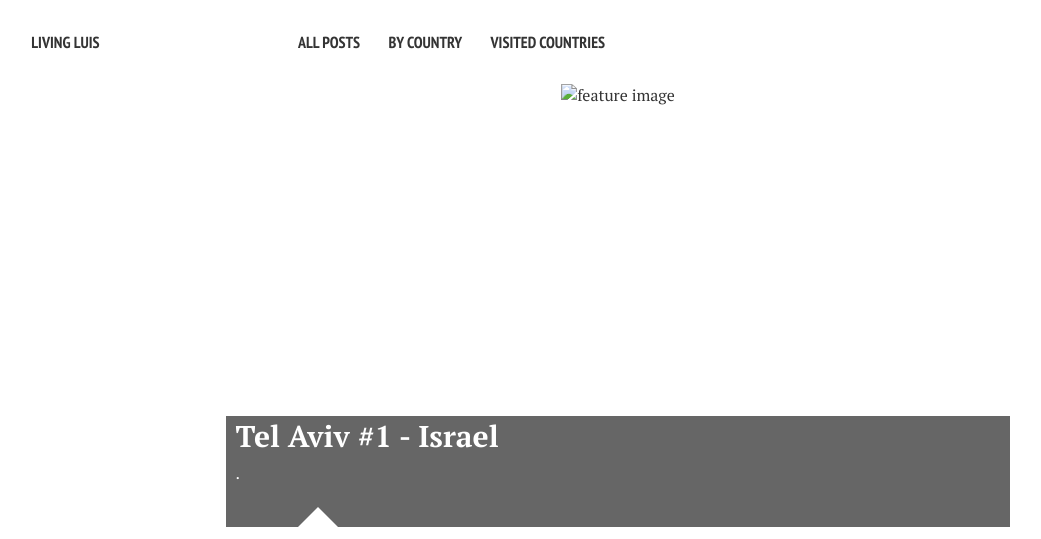
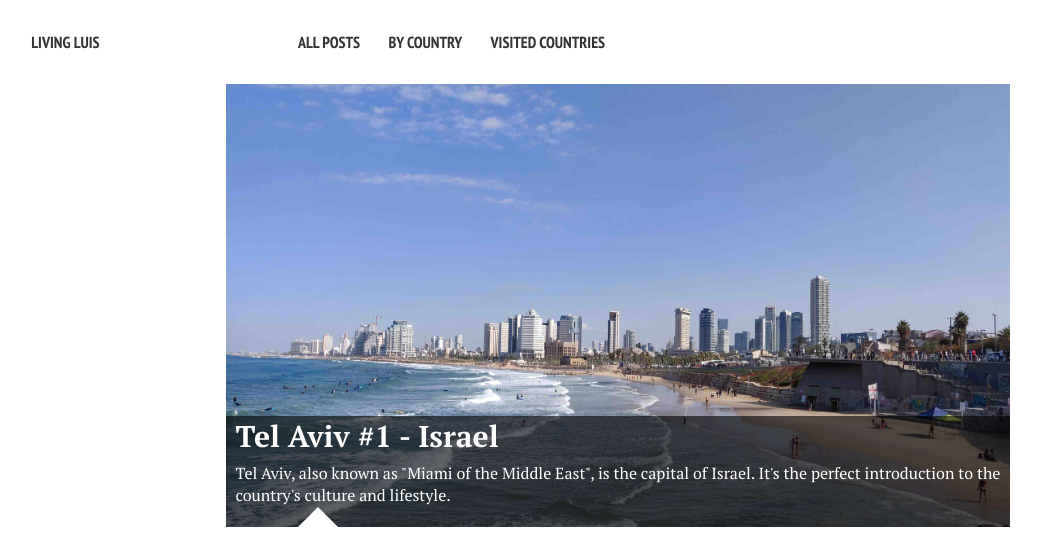
Before and after one commit to luiscspinho/luiscspinho.github.io, a Jekyll site: the page built from index.md, in a window 1280 px wide. Shown: the top 539 px of the page, without its empty margins (22-1063 px from the left). Built offline with Jekyll 4.4.1, drawn with Linux system fonts in a browser that asks for light colours; nearby versions of some CDN libraries; grey boxes are pictures that could not be loaded.

```diff
--- a/_posts/2019-05-20-TelAviv.md
+++ b/_posts/2019-05-20-TelAviv.md
@@ -3,16 +3,16 @@ layout: post
 title: "Tel Aviv #1 - Israel"
 author: luis
 modified:
-excerpt: "."
+excerpt: "Tel Aviv, also known as \"Miami of the Middle East\", is the capital of Israel. It's the perfect introduction to the country's culture and lifestyle."
 tags: [Israel, travel, backpacking, budget, middle east]
 idPost: 52
 image:
   feature: telaviv.JPG
 ---
 
-Tel Aviv is the capital and second largest city in Israel after Jerusalem. It's official name is <b>Tel Aviv-Yafo</b>, and reflects the fact that the city has absorbed the ancient port city of Yafo. It is also the most liberal city of Israel and one of the most gay friendly in the world.
+Tel Aviv is the capital and the second largest city in Israel after Jerusalem. Its official name is <b>Tel Aviv-Yafo</b>, and reflects the fact that the city has absorbed the ancient port city of Yafo. It is also the most liberal city of Israel and one of the most gay friendly in the world.
 
-I arrived at the <b>Ben Gurion International Airport</b> by plane from <b>Frankfurt</b>. The security at the airport, before entering the plane, was very very tight, including a dedicated terminal/section of the airport just for the flights heading to Israel, which is somehow understandable given the situation that the country is right now.
+I arrived at the <b>Ben Gurion International Airport</b> by plane from <b>Frankfurt</b>. The security at the airport, before entering the plane, was very, very tight, including a dedicated terminal/section of the airport just for the flights heading to Israel, which is somehow understandable given the situation that the country is right now.
 
 <b><highlight><middle>Tel Aviv is probably the most expensive city I've ever visited.</middle></highlight></b>
 
@@ -32,7 +32,7 @@ In order to get to my hostel I had to get the train to the <b>Ha'Hagana</b> trai
 
 Tel Aviv doesn't have a metro system, so you'll have to rely on bus/taxi/walk in the city. Fortunately, if you're staying anywhere near the Old Jaffa area, you'll be in walking distance of everything worth seeing in Tel Aviv.
 
-Like any big capital, Tel Aviv doesn't offer nothing spectacular regarding touristy sights, however it's a perfect introduction to the country lifestyle. The city it's known as the <i>"Miami of the Middle East"</i> and it's easy to understand why. Huge coastline, not a very walkable city apart from the Old Jaffa, and a very cosmopolitan way of life. Besides all of that, the public shelters (bunkers) are all over the city, something that I've never seen before anywhere.
+Like any big capital, Tel Aviv doesn't offer nothing spectacular regarding touristy sights, however, it's a perfect introduction to the country lifestyle. The city is known as the <i>"Miami of the Middle East"</i> and it's easy to understand why. Huge coastline, not a very walkable city apart from the Old Jaffa, and a very cosmopolitan way of life. Besides all of that, the public shelters (bunkers) are all over the city, something that I've never seen before anywhere.
 
 <figure>
 	<a href="../images/israel/telaviv/telaviv3.JPG"><img src="../images/blank.JPG" alt="" data-echo="../images/israel/telaviv/telaviv3.JPG"></a>
@@ -49,20 +49,24 @@ Like any big capital, Tel Aviv doesn't offer nothing spectacular regarding touri
 	<figcaption>Tel Aviv's beach.</figcaption>
 </figure>
 
-In total, I only spent 2 days in Tel Aviv, but I think that it's more than enough to get a feel of the city and its lifestyle.
+In total, I only spent 2 days in Tel Aviv, but I think that it's more than enough to get a feel of the city and its lifestyle. If the weather is good, you can always spend a day at the beach, visiting malls, clubbing or just exploring some neighborhoods (don't miss <b>Neve Tzedek</b>!). I chose to just head straight to Jerusalem to have more time to explore the city.
 
+It's very easy to get to Jerusalem from Tel Aviv, buses depart frequently and only take about ~1h. I got the bus near the central train station and got dropped off close the Jerusalem old city gate.
 
 <br>
 <h1>How to get there and away</h1>
 <ul>
 <li>I flew from Porto to Tel Aviv with a layover in Frankfurt.</li>
-<li>.</li>
+<li>Local bus to Jerusalem.</li>
 </ul>
 
 <br>
 <h1>What to do/see</h1>
 <ul>
 <li>Old Jaffa.</li>
+<li>Neve Tzedek.</li>
+<li>Beaches.</li>
+<li>Eat delicious food.</li>
 </ul>
 
 <br>
```
Also changed, not shown: other parts of _posts/2019-05-20-TelAviv.md (+2 -2 lines), images/telaviv.JPG (added).
